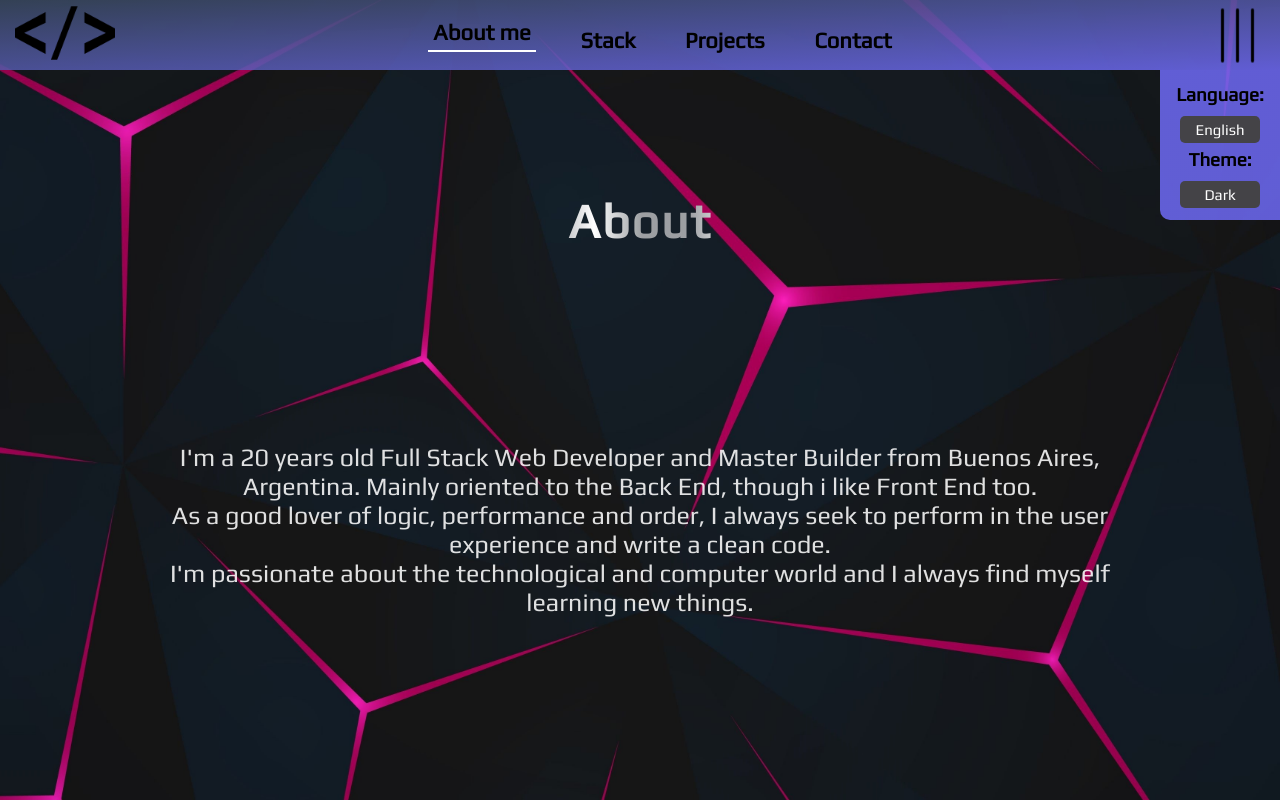
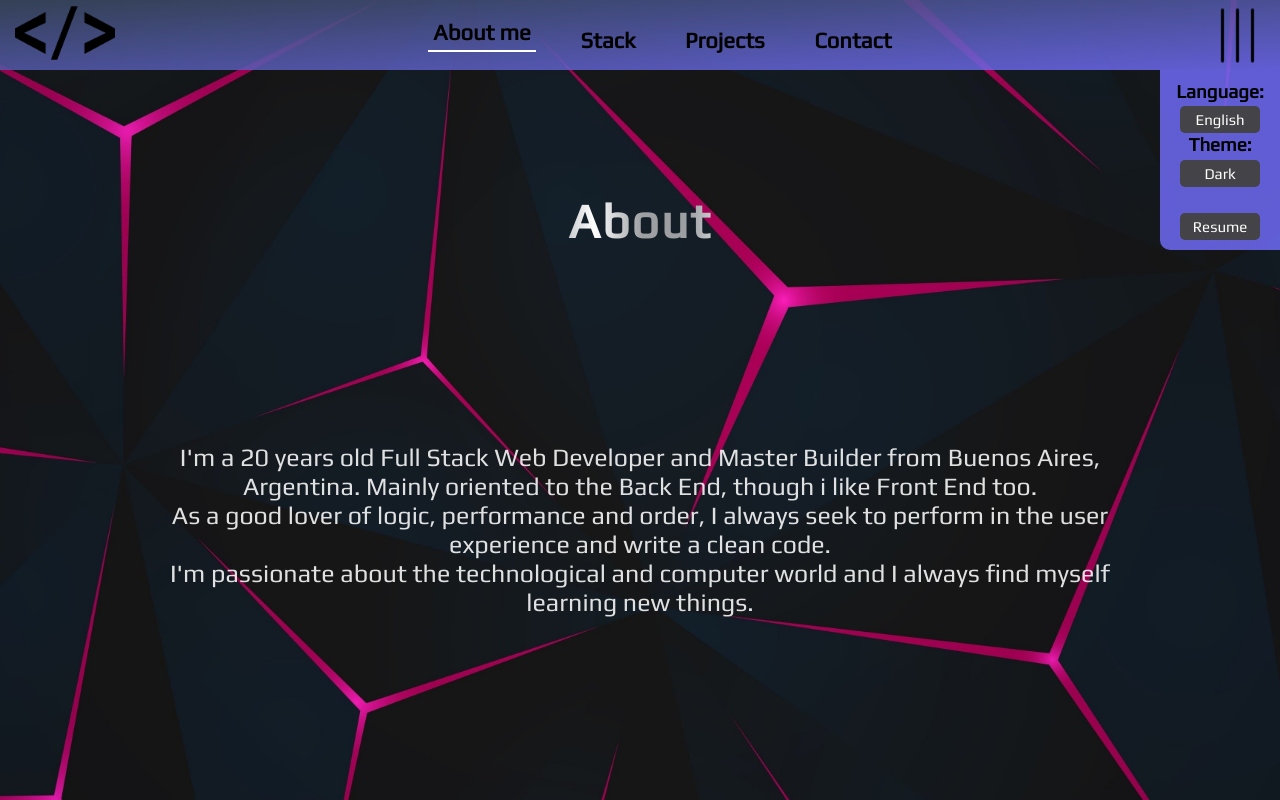
Before and after one commit to juanplldev/Portfolio-old, a React (Create React App) app: page /home in a window 1280 px wide. Both pictures are taken after a click on the label 1237 px from the left and 35 px from the top of the page. Shown: the top 800 px of the page. Built offline with nearby package versions, Linux system fonts and the light colour scheme.

Commit message:
resume added

```diff
--- a/src/components/MenuModal/DarkMenuModal.module.css
+++ b/src/components/MenuModal/DarkMenuModal.module.css
@@ -18,7 +18,7 @@
     align-items: center;
     flex-direction: column;
     width: 120px;
-    height: 150px;
+    height: 180px;
     top: 69px;
     padding: 10px;
     border-bottom-left-radius: 10px;
@@ -57,6 +57,24 @@
     align-items: center;
     width: auto;
     height: 60px;
+}
+
+.ResumeContainer
+{
+    display: flex;
+    flex-direction: column;
+    justify-content: flex-end;
+    align-items: center;
+    width: auto;
+    height: 60px;
+}
+
+.Button a
+{
+    text-decoration: none;
+    color: #fff;
+    padding: 5px 12px;
+    border-radius: 5px;
 }
 
 .Button:hover
--- a/src/components/MenuModal/LightMenuModal.module.css
+++ b/src/components/MenuModal/LightMenuModal.module.css
@@ -18,7 +18,7 @@
     align-items: center;
     flex-direction: column;
     width: 120px;
-    height: 150px;
+    height: 180px;
     top: 69px;
     padding: 10px;
     border-bottom-left-radius: 10px;
@@ -57,6 +57,24 @@
     align-items: center;
     width: auto;
     height: 60px;
+}
+
+.ResumeContainer
+{
+    display: flex;
+    flex-direction: column;
+    justify-content: flex-end;
+    align-items: center;
+    width: auto;
+    height: 60px;
+}
+
+.Button a
+{
+    text-decoration: none;
+    color: #fff;
+    padding: 5px 12px;
+    border-radius: 5px;
 }
 
 .Button:hover
--- a/src/components/MenuModal/MenuModal.jsx
+++ b/src/components/MenuModal/MenuModal.jsx
@@ -87,6 +87,20 @@ function MenuModal({modalState})
                             <button className={styles.Button} onClick={handleChangeTheme}>Claro</button>
                         }
                     </div>
+
+                    <div className={styles.ResumeContainer}>
+                        {
+                            <button className={styles.Button}>
+                                <a href="https://juanpablollorente-cv.vercel.app">
+                                    {
+                                        language === "English" ? "Resume"
+                                        :
+                                        "CV"
+                                    }
+                                </a>
+                            </button>
+                        }
+                    </div>
                 </div>
             </div>
         );
```
